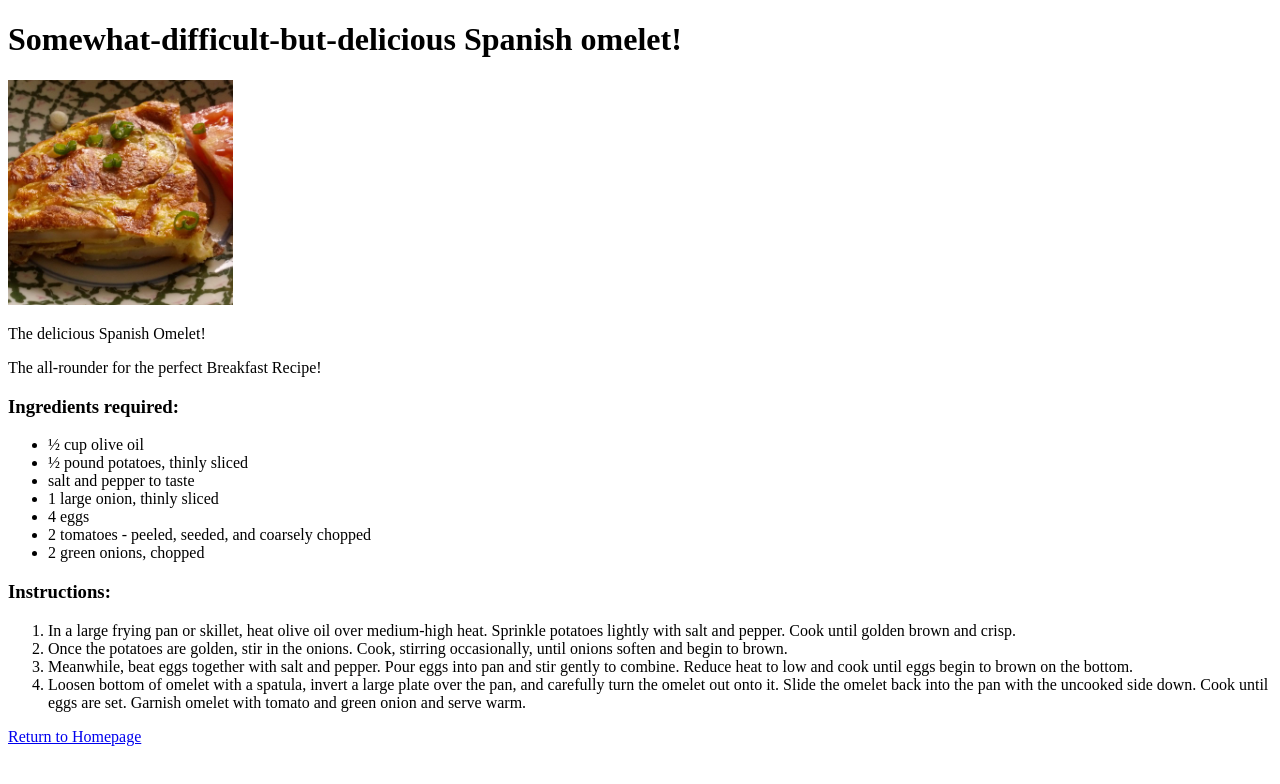
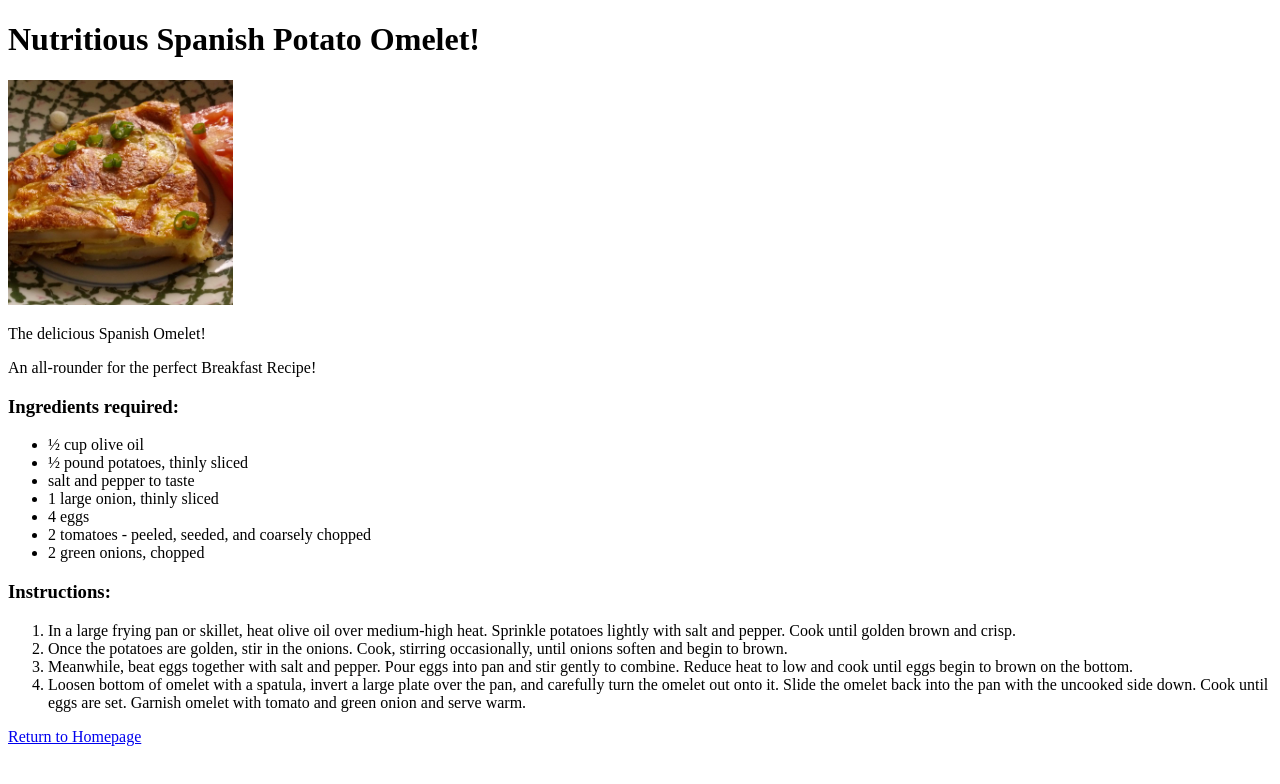
Before and after one commit to dna737/odin-recipes, a plain HTML site: page spanishOmelet.html in a window 1280 px wide. Drawn offline with Linux system fonts and the light colour scheme.

Commit message:
fixed extra list in homepage and edited Omelet's title

```diff
--- a/spanishOmelet.html
+++ b/spanishOmelet.html
@@ -5,11 +5,11 @@
         <title>Spanish Omelet Recipe!</title>
     </head>
     <body>
-        <h1>Somewhat-difficult-but-delicious Spanish omelet!</h1>
+        <h1>Nutritious Spanish Potato Omelet!</h1>
         <img src = "./imgs/spanishOmelet.jpg" width="225" height="225" alt="Spanish omelet with chives on top">
 
         <p>The delicious Spanish Omelet!</p>
-        <p>The all-rounder for the perfect Breakfast Recipe!</p>
+        <p>An all-rounder for the perfect Breakfast Recipe!</p>
         <h3>Ingredients required: </h3>
         <ul>
             <li>½ cup olive oil </li>
```
Also changed, not shown: index.html (+0 -2 lines).
